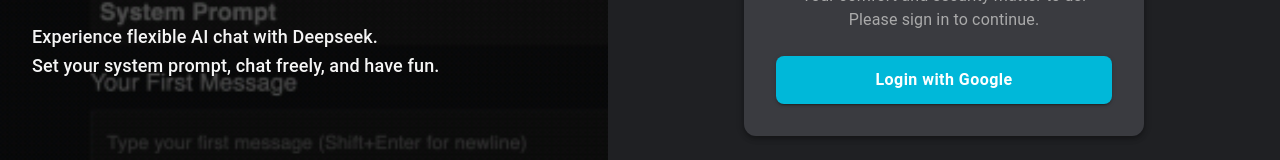
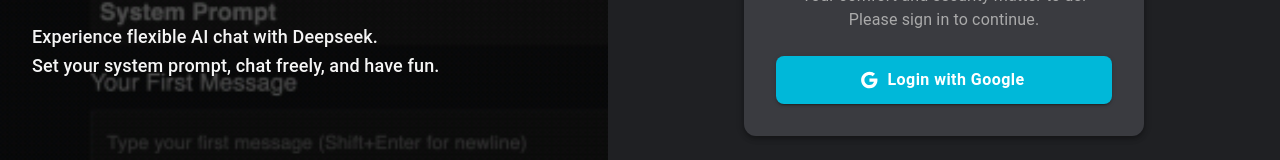
Before and after one commit to NumaoTakuya/deepseek_playground, a Next.js app: page /login in a window 1280 px wide. Shown: the part 380-540 px from the top of the page. Built offline with nearby package versions, Linux system fonts and the light colour scheme; no server answers; the database is empty.

Commit message:
Add Google logo to login button

```diff
--- a/src/pages/login.tsx
+++ b/src/pages/login.tsx
@@ -3,6 +3,7 @@
 import { signInWithGoogle, incrementUserCount } from "../services/firebase";
 import { useAuth } from "../contexts/AuthContext";
 import { Box, Typography, Button } from "@mui/material";
+import GoogleIcon from "@mui/icons-material/Google";
 
 export default function Login() {
   const { user, loading } = useAuth();
@@ -172,6 +173,7 @@
             variant="contained"
             fullWidth
             onClick={handleLogin}
+            startIcon={<GoogleIcon />}
             sx={{
               backgroundColor: accentColor,
               "&:hover": { backgroundColor: accentHover },
```
